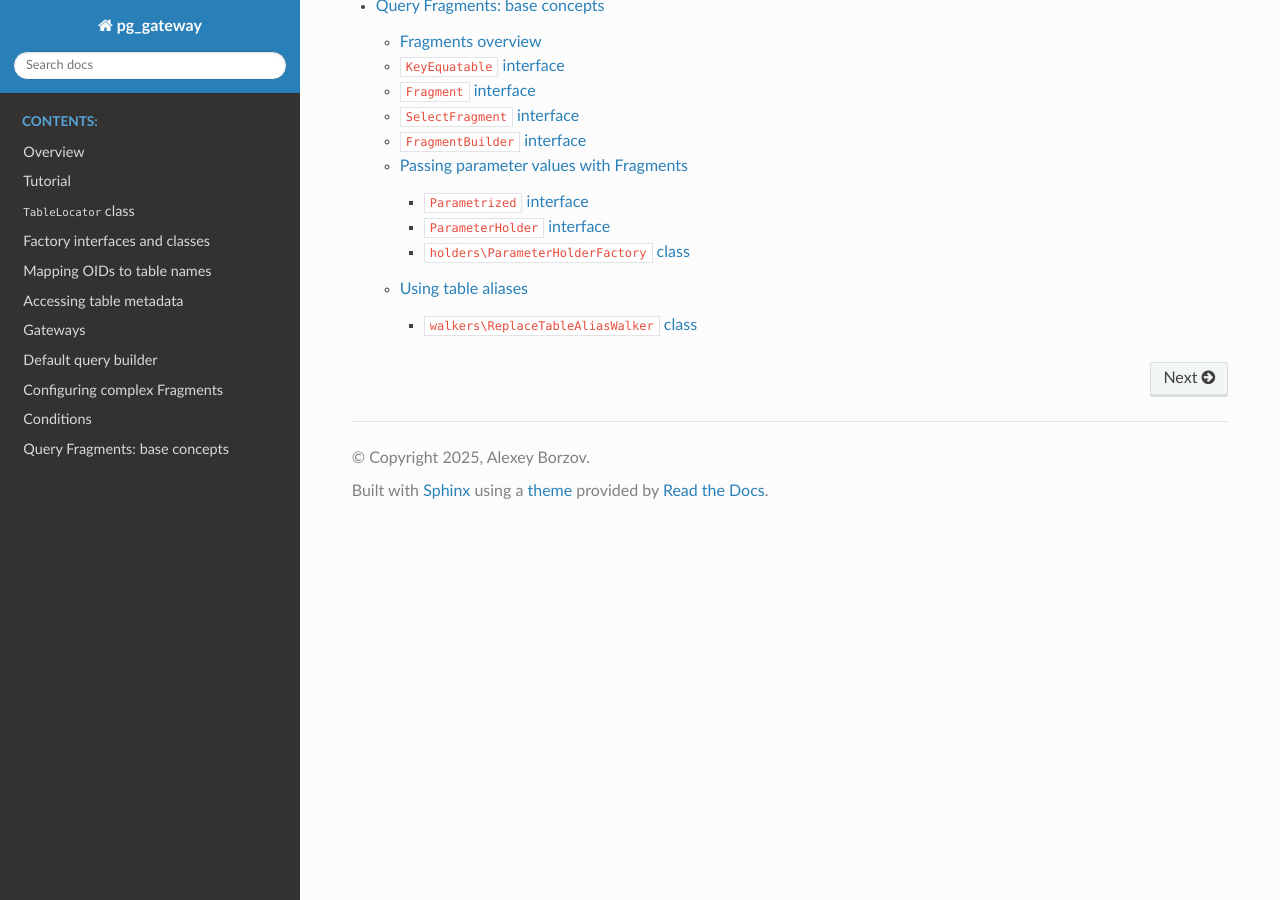
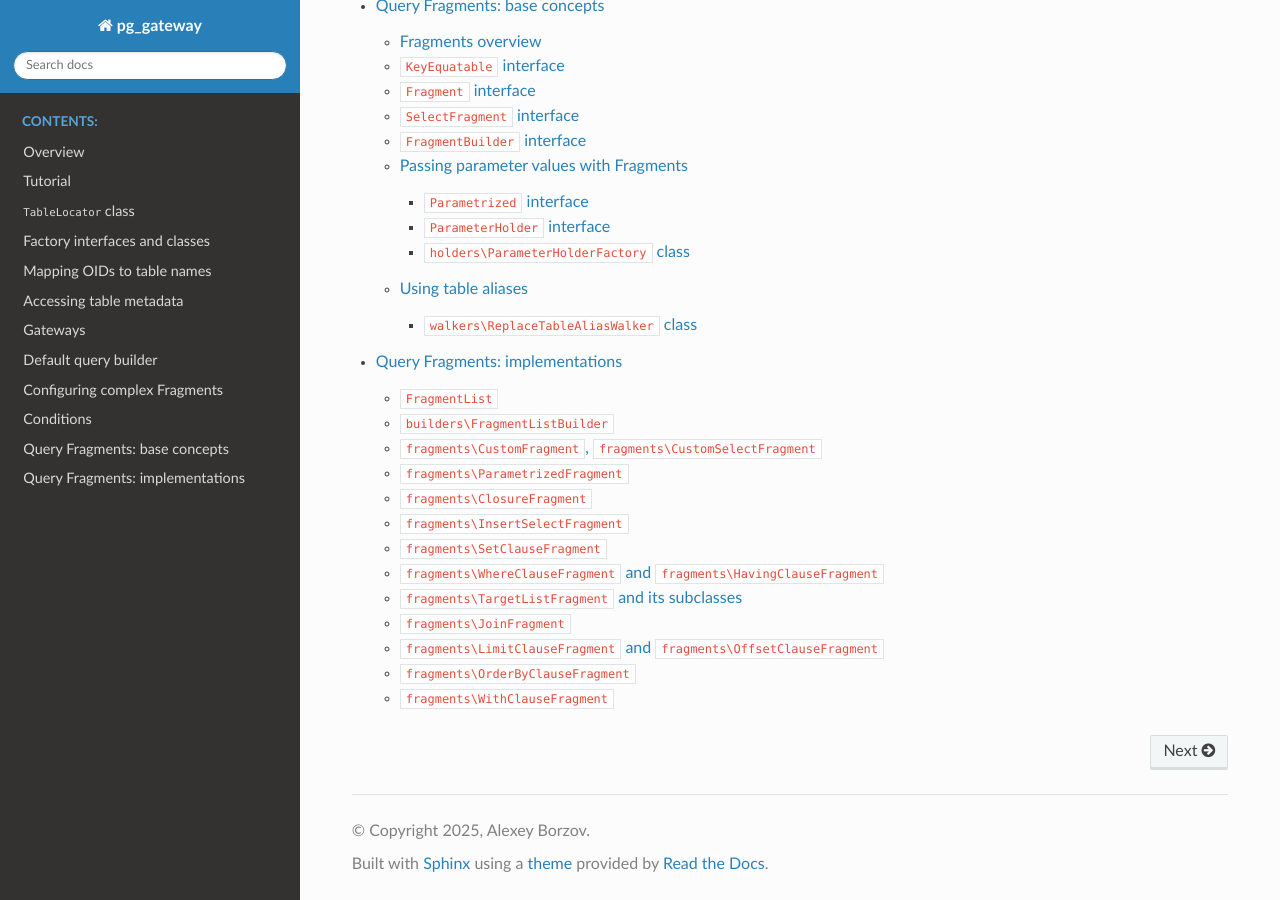
Before and after one commit to sad-spirit/pg-gateway, a Sphinx documentation site: the page built from docs/index.rst, in a window 1280 px wide and 900 px high, scrolled down 2879 px. Built offline with Sphinx 7.4.7 and the Read the Docs theme 3.1.0, drawn with Linux system fonts in a browser that asks for light colours; some of the changed lines change nothing that is shown.

Commit message:
Final part of docs migrated

```diff
--- /dev/null
+++ b/docs/fragments-implementations.rst
@@ -0,0 +1,359 @@
+================================
+Query Fragments: implementations
+================================
+
+This chapter lists built-in implementations of ``Fragment`` interface and some related classes. Most of these have
+:ref:`corresponding Builders <fragment-builders>` and / or :ref:`methods of the default builder <default-builder-api>`,
+but may offer additional features when used directly.
+
+.. _fragments-list:
+
+``FragmentList``
+================
+
+An instance of this class aggregates fragments used to build a query and parameter values used to execute it:
+
+.. code-block:: php
+
+    namespace sad_spirit\pg_gateway;
+
+    class FragmentList implements SelectFragment, Parametrized, \IteratorAggregate<int, Fragment>, \Countable
+    {
+        public static function normalize(null|iterable|Fragment|FragmentBuilder $fragments) : self;
+
+        public function __construct(Fragment|FragmentBuilder ...$fragments);
+
+        public function add(Fragment|FragmentBuilder $fragment) : $this;
+        public function mergeParameters(array<string, mixed> $parameters, ?KeyEquatable $owner = null) : $this;
+        public function getParameters() : array<string, mixed>;
+        public function getSortedFragments() : Fragment[];
+        public function filter(callable $callback) : self;
+
+        // Methods defined in interfaces omitted
+    }
+
+The static ``normalize()`` method accepts ``$fragments`` parameter that usually was passed to a query method
+of ``TableGateway`` and returns an instance of ``FragmentList``. ``$fragments`` can be either an implementation of
+``Fragment`` or ``FragmentBuilder``, or an iterable over ``Fragment`` or ``FragmentBuilder`` implementations.
+Anything else will result in ``InvalidArgumentException``.
+
+``add()``
+    Adds a fragment to the list. If an instance of ``FragmentList`` is given, it will be "flattened" with its items
+    added rather than the list itself. If ``FragmentBuilder`` is given, the return value of its
+    ``getFragment()`` method is added to the list, not the builder.
+``mergeParameters()``
+    Adds values for several named parameters. ``$owner`` is used only for a possible exception message
+    in ``RecursiveParameterHolder``.
+``getParameters()``
+    Shorthand for
+
+    .. code-block:: php
+
+        $list->getParameterHolder()->getParameters();
+
+   Note that all parameter values are returned: those that were merged into the list itself and those that belong
+   to ``Parametrized`` fragments in the list.
+``getSortedFragments()``
+    Returns fragments sorted by priority (higher first) and key (alphabetically).
+    This is used by ``applyTo()`` to apply contained Fragments in a defined order.
+``filter()``
+    Filters the ``FragmentList`` using the given callback (uses ``array_filter()`` internally).
+    ``TableSelect::executeCount()`` uses this to leave only relevant fragments in the list.
+
+.. tip::
+
+    You only really need an explicit instance of ``FragmentList`` when you want to use ``create*()`` methods
+    of ``GenericTableGateway``. Anywhere else the ``$fragments`` parameter will be normalized to ``FragmentList``
+    automatically.
+
+.. _fragments-list-builder:
+
+``builders\FragmentListBuilder``
+================================
+
+This abstract class is used as a return type hint in ``TableGatewayFactory::createBuilder()`` and consequently in
+``TableLocator::createBuilder()`` and ``gateways\GenericTableGateway::createBuilder()``. It is extended by
+the :ref:`default builder class <default-builder>`, ``builders\FluentBuilder``.
+
+.. code-block:: php
+
+    namespace sad_spirit\pg_gateway\builders;
+
+    use sad_spirit\pg_gateway\{
+        Fragment,
+        FragmentBuilder,
+        FragmentList,
+        TableDefinition,
+        TableLocator
+    };
+
+    abstract class FragmentListBuilder implements FragmentBuilder
+    {
+        public function __construct(TableDefinition $definition, TableLocator $tableLocator);
+
+        final public function __clone();
+
+        // return type narrowed from FragmentBuilder
+        final public function getFragment() : FragmentList;
+        final public function add(Fragment|FragmentBuilder $fragment) : $this;
+        final public function addWithParameters(Fragment $fragment, array $parameters) : $this;
+
+        final protected function addProxy(Proxy $proxy) : void;
+    }
+
+It is configured with an instance of ``TableDefinition`` to create fragments suitable for a specific table.
+
+``getFragment()`` will eventually return a ``FragmentList`` containing fragments that were directly added to a builder
+via ``add()`` / ``addWithParameters()`` and those created by ``Proxy`` implementations added in ``addProxy()``.
+
+.. _fragments-custom:
+
+``fragments\CustomFragment``, ``fragments\CustomSelectFragment``
+================================================================
+
+These abstract classes should be extended by ``Fragment``\ s that define a custom ``applyTo()`` implementation.
+Their constructors accept a ``$key`` argument that will be returned by ``getKey()`` methods, so statements using these
+are cacheable, unlike ``ClosureFragment`` below.
+
+``fragments\ParametrizedFragment``
+==================================
+
+This is a decorator for instances of ``Fragment`` that also accepts an array of parameters used by that ``Fragment``.
+
+It is recommended to use this with custom ``Fragment``\ s rather than implement ``Parametrized``.
+
+``FragmentListBuilder::addWithParameters()`` uses this class internally.
+
+.. code-block:: php
+    :caption: Using ``CustomSelectFragment`` and ``ParametrizedFragment`` to add ``LIMIT ... WITH TIES``
+
+    use sad_spirit\pg_gateway\fragments\CustomSelectFragment;
+    use sad_spirit\pg_gateway\fragments\ParametrizedFragment;
+    use sad_spirit\pg_builder\Statement;
+    use sad_spirit\pg_builder\Select;
+
+    $fragment = new ParametrizedFragment(
+        new class ('limit-ties', false) extends CustomSelectFragment {
+            public function applyTo(Statement $statement, bool $isCount = false): void
+            {
+               /** @var Select $statement */
+               $statement->order->replace('title');
+               $statement->limit = ':ties::integer';
+               $statement->limitWithTies = true;
+            }
+        },
+        ['ties' => 10]
+    );
+
+
+``fragments\ClosureFragment``
+=============================
+
+Wrapper for a closure passed to a query method defined in ``AdHocStatement`` interface. Queries using this fragment
+won't be cached.
+
+``fragments\InsertSelectFragment``
+==================================
+
+Wrapper for ``SelectBuilder`` object passed as ``$values`` to ``GenericTableGateway::insert()``.
+
+.. _fragments-set:
+
+``fragments\SetClauseFragment``
+===============================
+
+Fragment populating either the ``SET`` clause of an ``UPDATE`` statement
+or columns and ``VALUES`` clause of an ``INSERT``.
+
+This is created from ``$values`` given as an array to ``GenericTableGateway::insert()`` and from ``$set`` parameter
+to ``GenericTableGateway::update()``.
+
+You may need to use that explicitly if you want to create a preparable ``INSERT`` / ``UPDATE`` statement, e.g.
+
+.. code-block:: php
+
+    $update = $gateway->createUpdateStatement(new FragmentList(
+        new SetClauseFragment(
+            $gateway->getDefinition()->getColumns(),
+            $tableLocator,
+            ['name' => null]
+        ),
+        // For the sake of example only, using $builder->createPrimaryKey() is easier
+        new PrimaryKeyCondition($gateway->getDefinition()->getPrimaryKey(), $tableLocator->getTypeConverterFactory())
+    ));
+
+    $update->prepare($gateway->getConnection());
+    $update->executePrepared([
+        'id'   => 1,
+        'name' => 'New name'
+    ]);
+    $update->executePrepared([
+        'id'   => 2,
+        'name' => 'Even newer name'
+    ]);
+
+.. _fragments-where-having:
+
+``fragments\WhereClauseFragment`` and ``fragments\HavingClauseFragment``
+========================================================================
+
+These fragments add an expression generated by a ``Condition`` instance to the ``WHERE`` or ``HAVING`` clause of
+a ``Statement`` being built, respectively.
+
+``Condition`` instances can be used directly in the query methods of ``TableGateway`` as they implement
+the ``FragmentBuilder`` interface. This will add their expressions to the ``WHERE`` clause due to their ``getFragment()``
+methods returning ``WhereClauseFragment``:
+
+.. code-block:: php
+
+    $gateway->select(
+        $builder->createIsNotNull('field') // Adds a Condition to FragmentList
+        // ...
+    )
+
+If a ``Condition`` should be applied to the ``HAVING`` clause, you should explicitly use ``HavingClauseFragment``:
+
+.. code-block:: php
+
+    $gateway->select(
+        $builder->add(new HavingClauseFragment(
+            $builder->createSqlCondition('count(self.field) > 1')
+        ))
+        // ...
+    )
+
+.. _fragments-target:
+
+``fragments\TargetListFragment`` and its subclasses
+===================================================
+
+``TargetListFragment`` is an abstract base class for fragments that modify either
+the output list of ``SELECT`` statement or the ``RETURNING`` clause of ``DELETE`` / ``INSERT`` / ``UPDATE``,
+whichever is passed to their ``applyTo()`` method.
+
+It is rarely needed to use its subclasses directly as there are builders and builder methods available:
+
+.. code-block:: php
+
+    $gateway->update(
+        $builder->returningColumns()
+            ->primaryKey()
+        // ...
+    );
+
+    $gateway->select(
+        $builder->returningExpression("coalesce(self.a, self.b) as ab")
+        // ...
+    );
+
+.. _fragments-join:
+
+``fragments\JoinFragment``
+==========================
+
+Joins an implementation of ``SelectBuilder`` to the current statement using the given ``fragments\JoinStrategy``
+implementation. Can be additionally configured by a join ``Condition``.
+
+It is recommended to use ``builders\JoinBuilder`` and related ``builders\FluentBuilder::join()`` method
+rather than instantiating this class directly:
+
+.. code-block:: php
+
+    use sad_spirit\pg_gateway\metadata\TableName;
+
+    $documentsGateway->select(
+        $documentsBuilder->join(new TableName('documents_tags'))
+            ->onForeignKey()        // configures join condition
+            ->lateralLeft()         // configures join strategy (LateralSubselectStrategy)
+            ->useForCount(false)    // join will not be used by executeCount()
+        // ...
+    );
+
+.. _fragments-limit-offset:
+
+``fragments\LimitClauseFragment`` and ``fragments\OffsetClauseFragment``
+========================================================================
+
+These add the ``LIMIT`` and ``OFFSET`` clauses to ``SELECT`` statements. The clauses are added with parameter placeholders
+``:limit`` and ``:offset``, values for these parameters are passed to the query with the fragments
+as those implement ``Parametrized``.
+
+Builder methods are available for these:
+
+.. code-block:: php
+
+    $gateway->select(
+        $builder->limit(5)
+            ->offset(10)
+ );
+
+.. _fragments-order:
+
+``fragments\OrderByClauseFragment``
+===================================
+
+This fragment modifies the ``ORDER BY`` list of a ``SELECT`` query using the given expressions. Its constructor accepts
+two flags modifying the behaviour:
+
+.. code-block:: php
+
+    namespace sad_spirit\pg_gateway\fragments;
+
+    use sad_spirit\pg_gateway\SelectFragment;
+    use sad_spirit\pg_builder\Parser;
+    use sad_spirit\pg_builder\nodes\OrderByElement;
+
+    class OrderByClauseFragment implements SelectFragment
+    {
+        public function __construct(
+            Parser $parser,
+            iterable<OrderByElement|string>|string $orderBy,
+            bool $restricted = true,
+            bool $merge = false,
+            int $priority = self::PRIORITY_DEFAULT
+        );
+    }
+
+``$restricted`` toggles whether only column names and ordinal numbers are allowed in ``ORDER BY`` list. As sort options
+often come from user input and have to be embedded in SQL, there is that additional protection from SQL injection
+by default.
+
+``$merge`` toggles whether the new expressions should be added to the existing ``ORDER BY`` items
+rather than replace those. In that case the order in which fragments are added can be controlled with ``$priority``.
+
+There are builder methods that create fragments replacing the existing items
+
+.. code-block:: php
+
+    $gateway->select(
+        $builder->orderBy('foo, bar') // $restricted = true
+    );
+
+    $gateway->select(
+        $builder->orderByUnsafe('coalesce(foo, bar)') // $restricted = false
+    );
+
+If there is a need to merge items, the class can be instantiated directly:
+
+.. code-block:: php
+
+    $gateway->select([
+        new OrderByClauseFragment($parser, 'foo, bar', true, true, Fragment::PRIORITY_HIGH)
+    ]);
+
+.. _fragments-with:
+
+``fragments\WithClauseFragment``
+================================
+
+Subclasses of this abstract class add Common Table Expressions to the query's ``WITH`` clause:
+
+``fragments\with\SqlStringFragment``
+    Accepts an SQL string that can be either a complete ``WITH`` clause (possibly
+    containing several CTEs) or a single CTE: ``foo AS (...)``.
+``fragments\with\SelectProxyFragment``
+    Accepts an implementation of ``SelectProxy`` returned by ``TableGateway::select()``
+    essentially allowing to prepare a CTE with one gateway and use it with the other.
+
+Instances of these are added by ``withSqlString()`` and  ``withSelect()`` methods of ``builders\FluentBuilder``,
+respectively. ``SelectProxyFragment`` is configured by ``builders\WithClauseBuilder``.
--- a/docs/index.rst
+++ b/docs/index.rst
@@ -26,3 +26,4 @@
     fragment-builders
     conditions
     fragments-base
+    fragments-implementations
```
